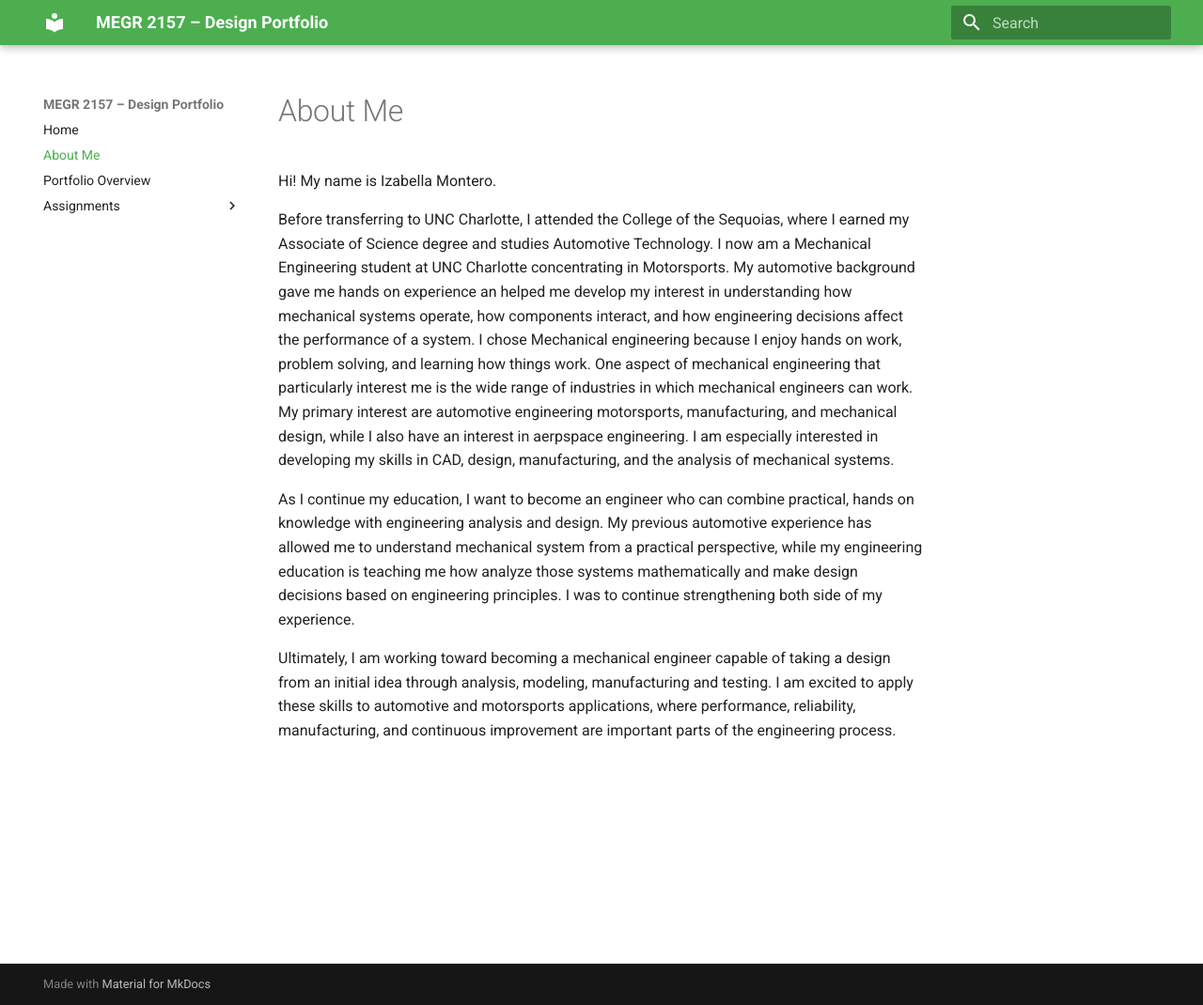
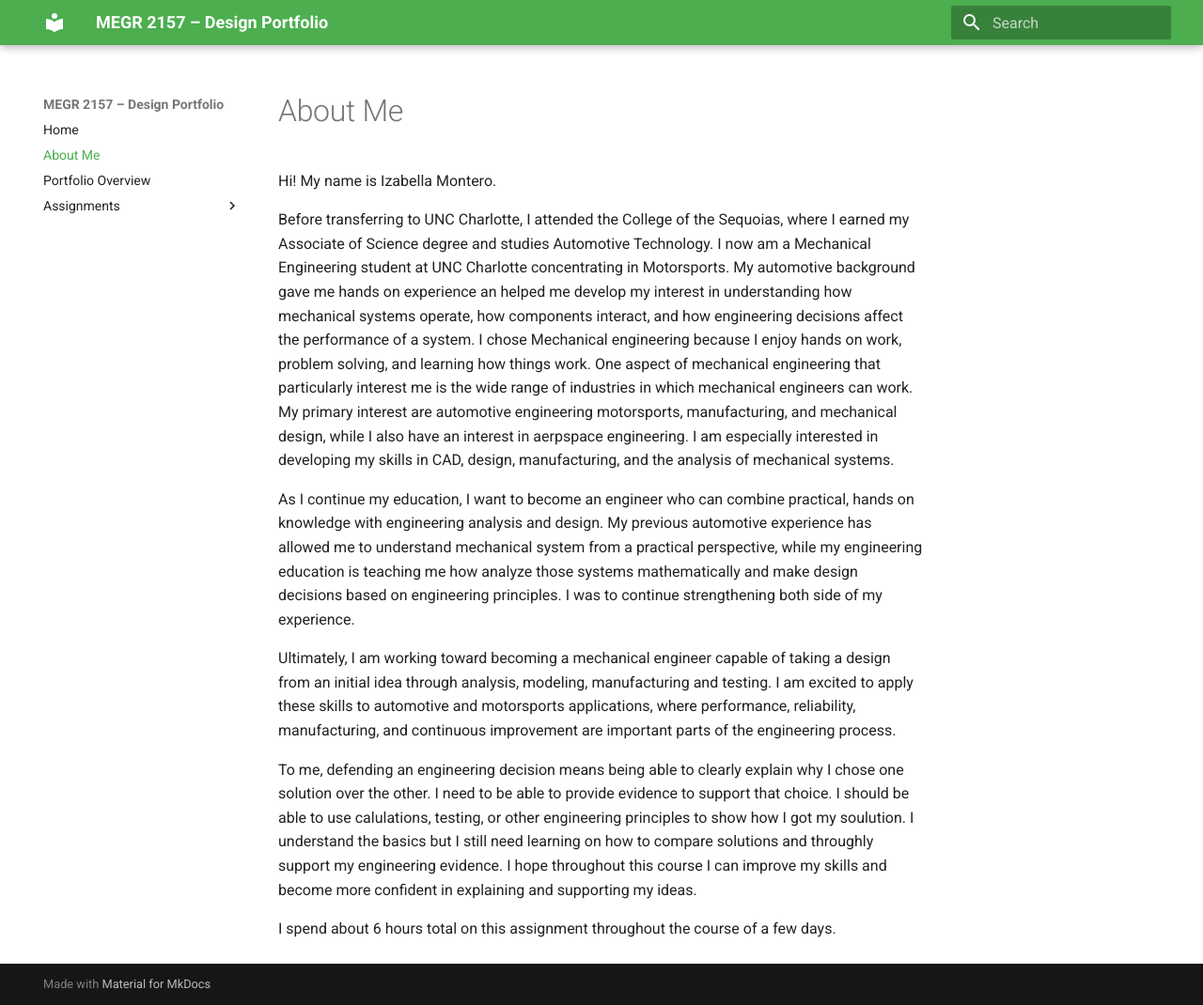
Before and after one commit to IzabellaMontero/megr2157-portfolio, an MkDocs documentation site: the page built from docs/aboutme/index.md, in a window 1280 px wide and 1070 px high. Shown: the whole window at 94% size. Built offline with MkDocs 1.6.1 and Material for MkDocs 9.7.7, drawn with Linux system fonts in a browser that asks for light colours.

Commit message:
Enhance personal statement with engineering insights
Added a paragraph on the importance of defending engineering decisions and personal reflections on learning.

```diff
--- a/docs/aboutme/index.md
+++ b/docs/aboutme/index.md
@@ -7,3 +7,7 @@ Before transferring to UNC Charlotte, I attended the College of the Sequoias, wh
 As I continue my education, I want to become an engineer who can combine practical, hands on knowledge with engineering analysis and design. My previous automotive experience has allowed me to understand mechanical system from a practical perspective, while my engineering education is teaching me how analyze those systems mathematically and make design decisions based on engineering principles. I was to continue strengthening both side of my experience.
 
 Ultimately, I am working toward becoming a mechanical engineer capable of taking a design from an initial idea through analysis, modeling, manufacturing and testing. I am excited to apply these skills to automotive and motorsports applications, where performance, reliability, manufacturing, and continuous improvement are important parts of the engineering process.
+
+To me, defending an engineering decision means being able to clearly explain why I chose one solution over the other. I need to be able to provide evidence to support that choice. I should be able to use calulations, testing, or other engineering principles to show how I got my soulution. I understand the basics but I still need learning on how to compare solutions and throughly support my engineering evidence. I hope throughout this course I can improve my skills and become more confident in explaining and supporting my ideas.
+
+ I spend about 6 hours total on this assignment throughout the course of a few days.
```
